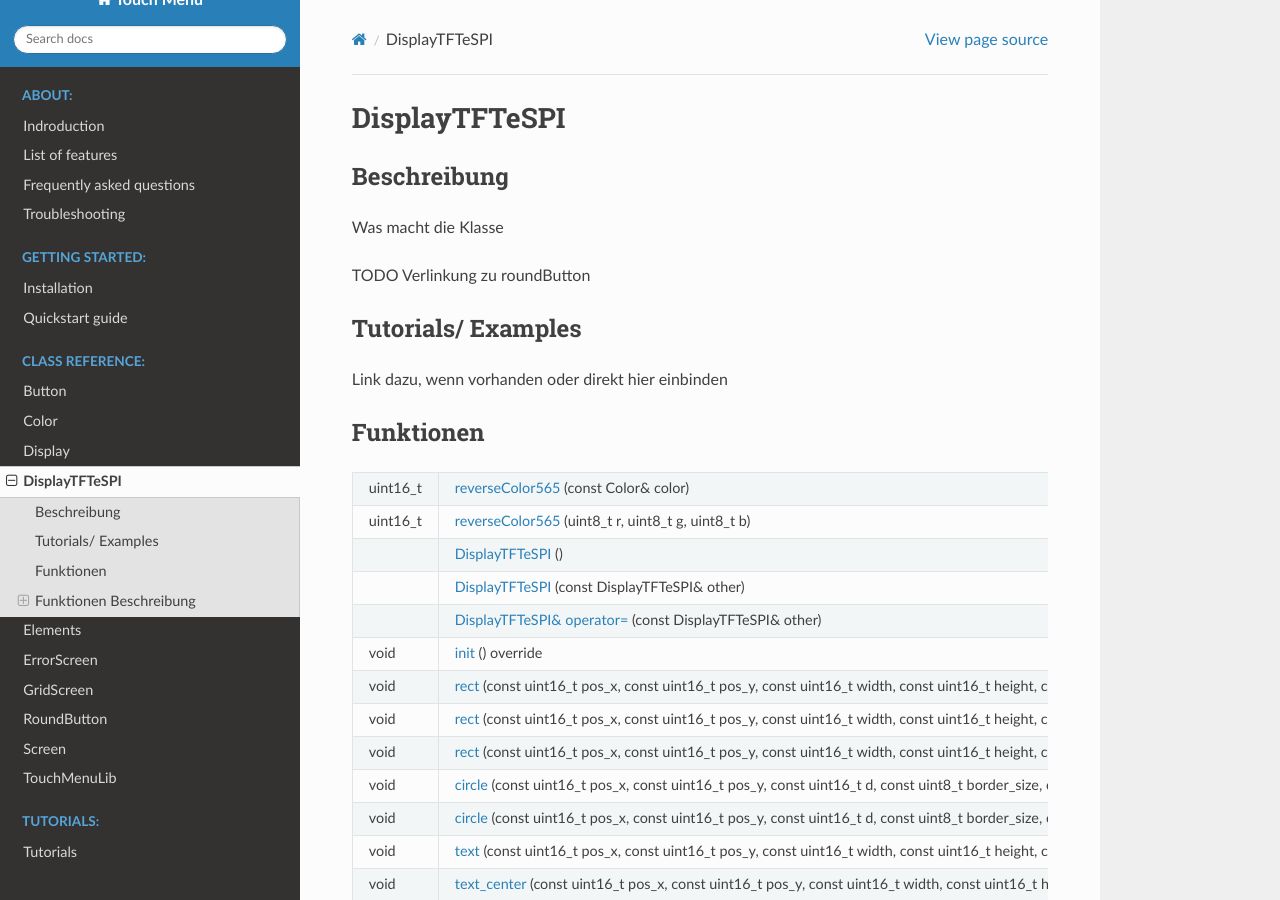
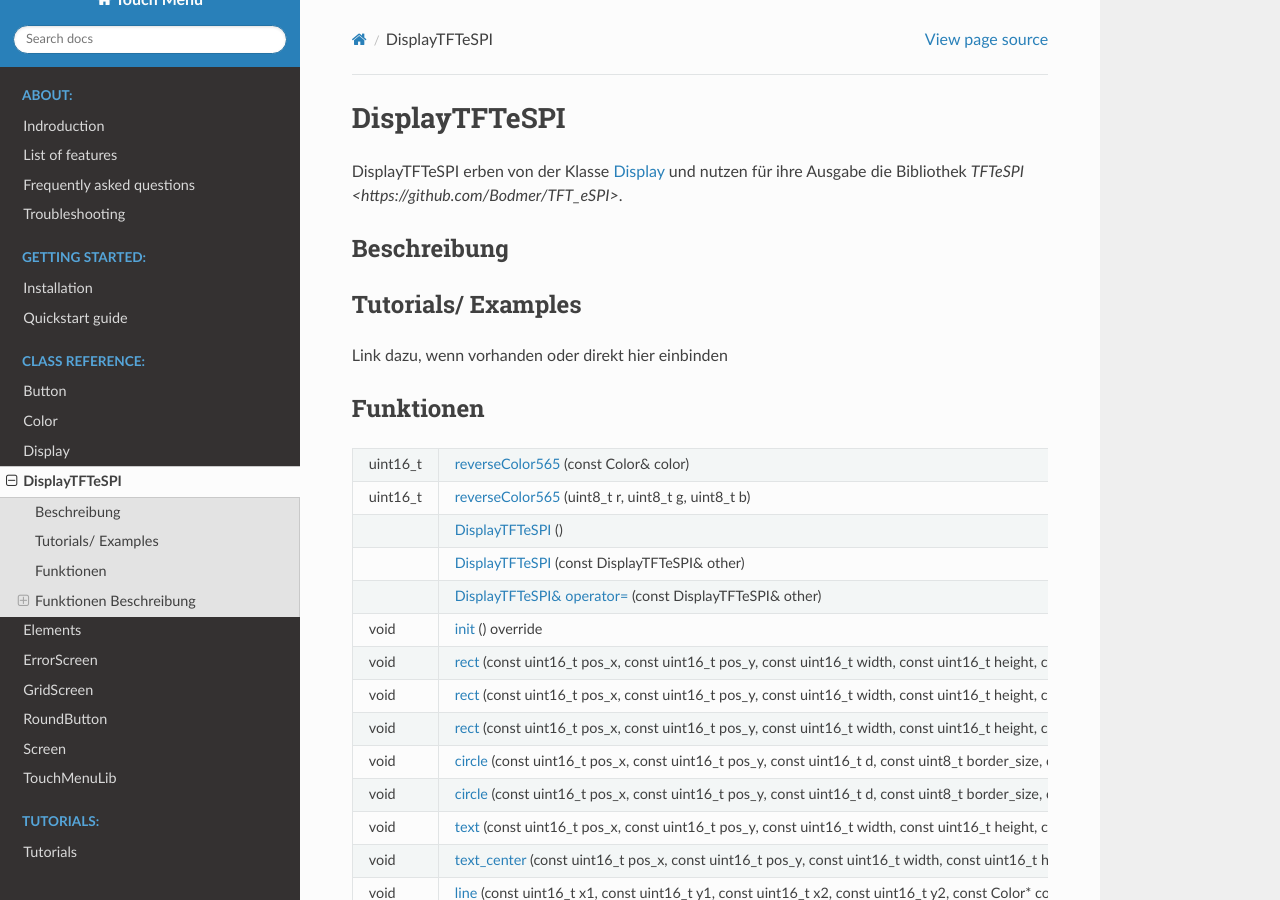
Before and after one commit to Coding-Alexx/TouchMenu, a Sphinx documentation site: the page built from docs/ClassReference/displaytftespi.rst, in a window 1280 px wide and 900 px high. Built offline with Sphinx 7.4.7 and the Read the Docs theme 2.0.0, drawn with Linux system fonts in a browser that asks for light colours.

Commit message:
Update displaytftespi.rst

```diff
--- a/docs/ClassReference/displaytftespi.rst
+++ b/docs/ClassReference/displaytftespi.rst
@@ -1,11 +1,11 @@
+.. _displaytftespi:
+
 DisplayTFTeSPI
 ++++++++++++++++
+DisplayTFTeSPI erben von der Klasse :ref:`Display <display>` und nutzen für ihre Ausgabe die Bibliothek `TFTeSPI <https://github.com/Bodmer/TFT_eSPI>`.
 
 Beschreibung
 =============
-Was macht die Klasse
-
-TODO Verlinkung zu roundButton
 
 Tutorials/ Examples
 =====================
```
